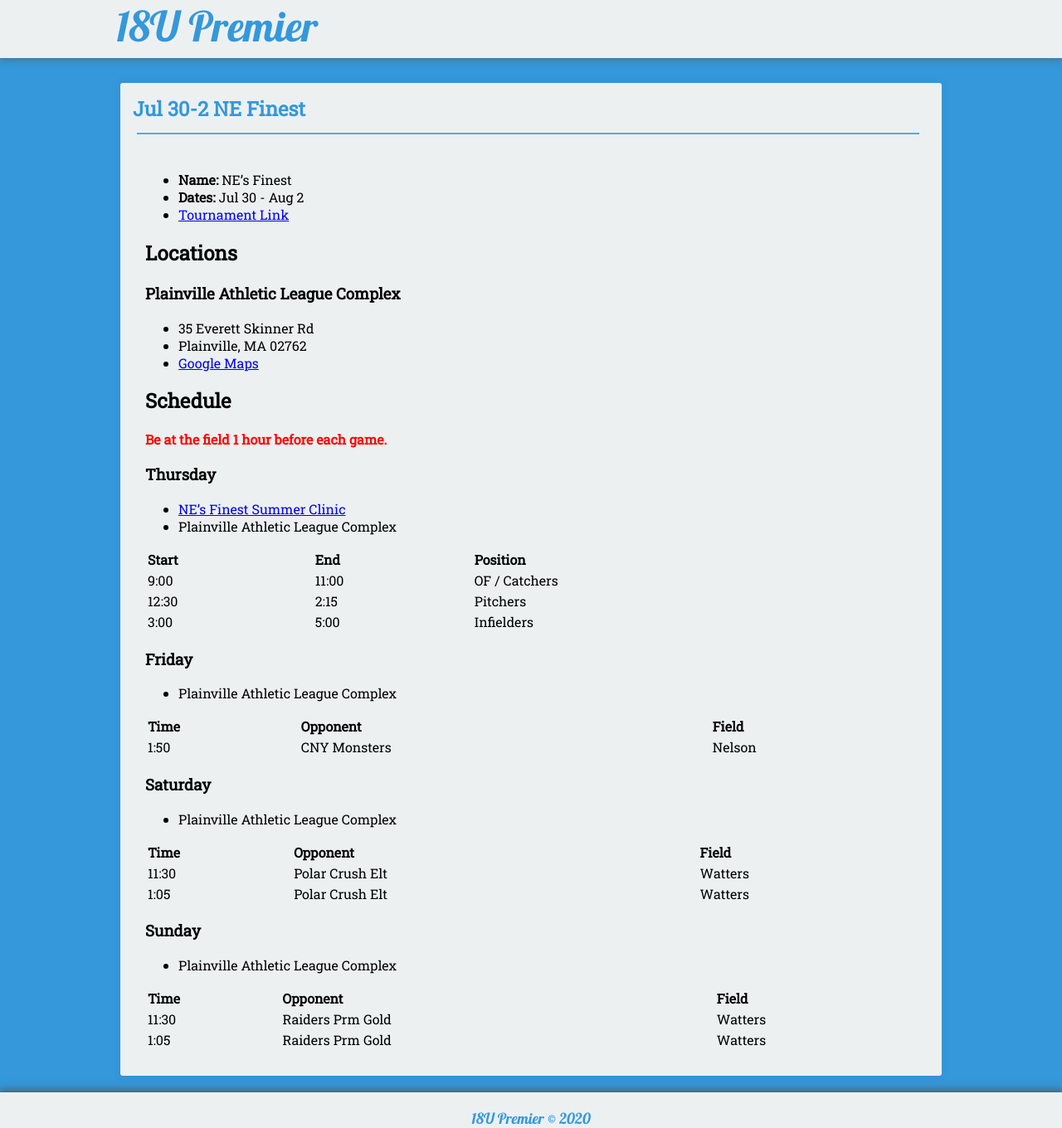
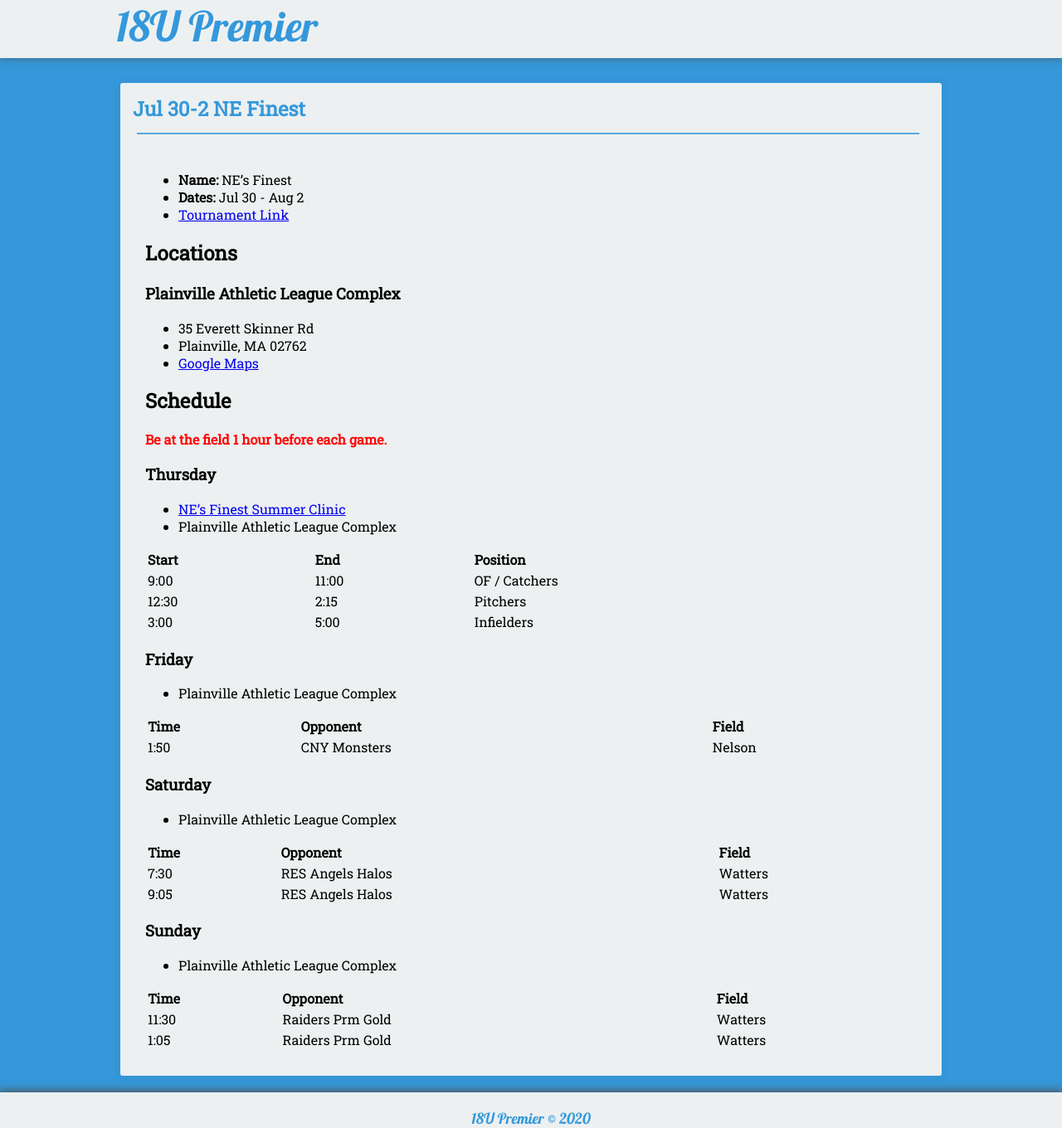
Before and after one commit to seanmerrow/ecf, a Jekyll site: the page built from _posts/2019-07-12-Jul-5-NEFinest.md, in a window 1280 px wide. Shown: the whole page at 83% size. Built offline with Jekyll 4.4.1, drawn with Linux system fonts in a browser that asks for light colours; nearby versions of some CDN libraries.

Commit message:
Update 2019-07-12-Jul-5-NEFinest.md

```diff
--- a/_posts/2019-07-12-Jul-5-NEFinest.md
+++ b/_posts/2019-07-12-Jul-5-NEFinest.md
@@ -42,10 +42,10 @@ category:
 ### Saturday
 * Plainville Athletic League Complex
 
-| Time     | Opponent        | Field   |
-|:---      |:---             |:---     |
-| 11:30    | Polar Crush Elt |Watters  |
-| 1:05     | Polar Crush Elt |Watters  |
+| Time     | Opponent         | Field   |
+|:---      |:---              |:---     |
+| 7:30     | RES Angels Halos |Watters  |
+| 9:05     | RES Angels Halos |Watters  |
 
 
 ### Sunday
```
